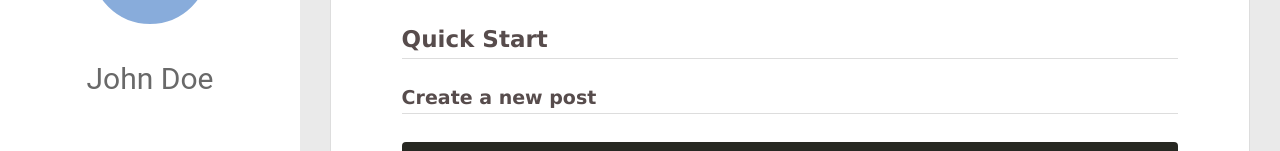
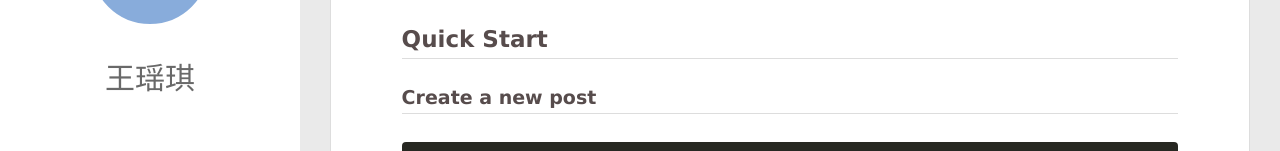
Before and after one commit to wyq19960721/wyq19960721.github.io, a plain HTML site: page index.html in a window 1280 px wide. Shown: the part 211-362 px from the top of the page. Drawn offline with Linux system fonts and the light colour scheme; no server answers.

Commit message:
Update index.html

```diff
--- a/index.html
+++ b/index.html
@@ -46,7 +46,7 @@
 			<img src="" class="js-avatar">
 		</a>
 		<hgroup>
-		  <h1 class="header-author"><a href="/">John Doe</a></h1>
+		  <h1 class="header-author"><a href="/">王瑶琪</a></h1>
 		</hgroup>
 
 
```
